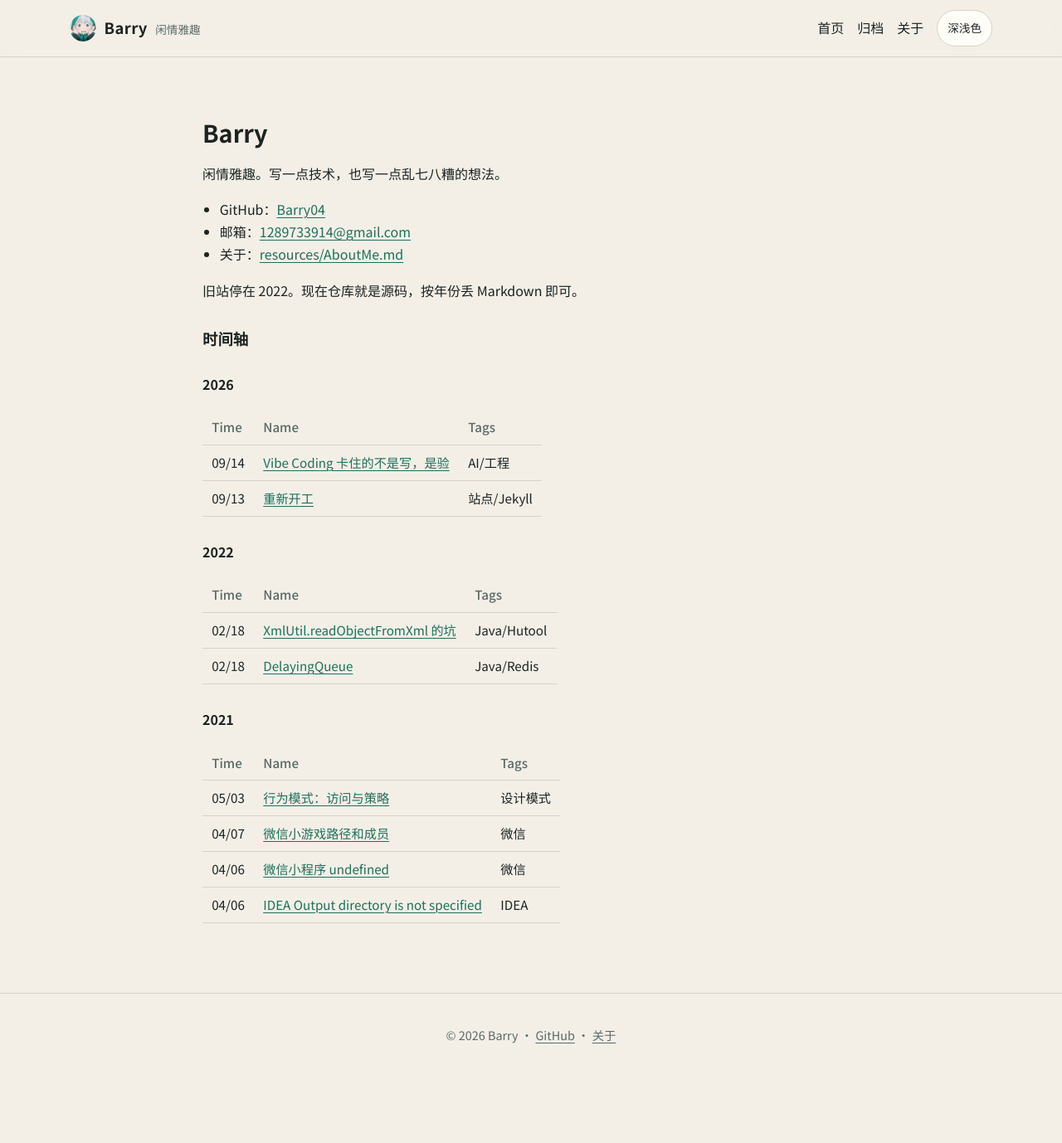
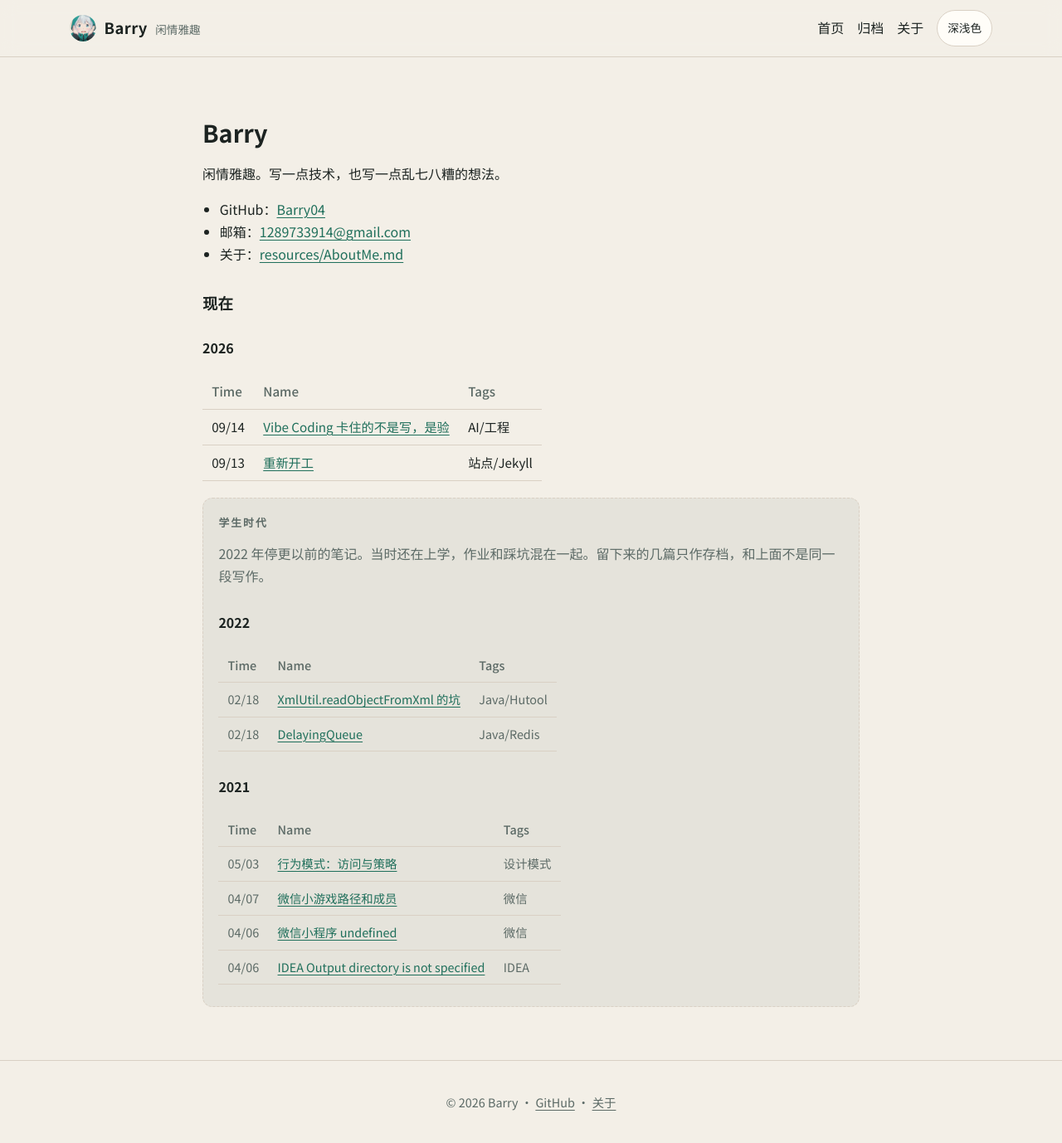
Before and after one commit to Barry04/Barry04.github.io, a Jekyll site: the page built from README.md, in a window 1280 px wide and 1396 px high. Shown: the top 1378 px of the window at 83% size. Built offline with Jekyll 4.4.1, drawn with Linux system fonts in a browser that asks for light colours; our own code applies the rules of GitHub Pages for plain Markdown files.

Commit message:
Separate student-era posts from current writing
Group 2021–2022 notes under an archive section on home and archives.

SummerSec

```diff
--- a/README.md
+++ b/README.md
@@ -6,9 +6,7 @@
 - 邮箱：[1289733914@gmail.com](mailto:1289733914@gmail.com)
 - 关于：[resources/AboutMe.md](./resources/AboutMe.md)
 
-旧站停在 2022。现在仓库就是源码，按年份丢 Markdown 即可。
-
-### 时间轴
+### 现在
 
 #### 2026
 
@@ -16,6 +14,12 @@
 | --- | --- | --- |
 | 09/14 | [Vibe Coding 卡住的不是写，是验](./2026/vibe-coding-bottleneck.md) | AI/工程 |
 | 09/13 | [重新开工](./2026/hello-again.md) | 站点/Jekyll |
+
+<div class="era-archive" markdown="1">
+
+### 学生时代
+
+2022 年停更以前的笔记。当时还在上学，作业和踩坑混在一起。留下来的几篇只作存档，和上面不是同一段写作。
 
 #### 2022
 
@@ -32,3 +36,5 @@
 | 04/07 | [微信小游戏路径和成员](./2021/wechat-minigame-path.md) | 微信 |
 | 04/06 | [微信小程序 undefined](./2021/wechat-miniprogram-undefined.md) | 微信 |
 | 04/06 | [IDEA Output directory is not specified](./2021/idea-output-directory.md) | IDEA |
+
+</div>
--- a/assets/css/style.scss
+++ b/assets/css/style.scss
@@ -236,6 +236,34 @@ a:hover { color: var(--accent-2); }
   margin: 2rem 0;
 }
 
+.era-archive {
+  margin-top: 0.5rem;
+  padding: 1.25rem 1.15rem 0.35rem;
+  border: 1px dashed var(--line);
+  border-radius: 12px;
+  background: color-mix(in srgb, var(--muted) 9%, var(--bg));
+}
+
+.era-archive > h3:first-child {
+  margin-top: 0;
+  font-family: var(--font-sans);
+  font-size: 0.8rem;
+  font-weight: 600;
+  letter-spacing: 0.16em;
+  text-transform: uppercase;
+  color: var(--muted);
+}
+
+.era-archive p,
+.era-archive th,
+.era-archive td {
+  color: var(--muted);
+}
+
+.era-archive table {
+  font-size: 0.9rem;
+}
+
 .comments {
   margin-top: 3rem;
   padding-top: 1.5rem;
```
Also changed, not shown: resources/AboutMe.md (+1 -1 lines), resources/Archives.md (+9 -3 lines).
